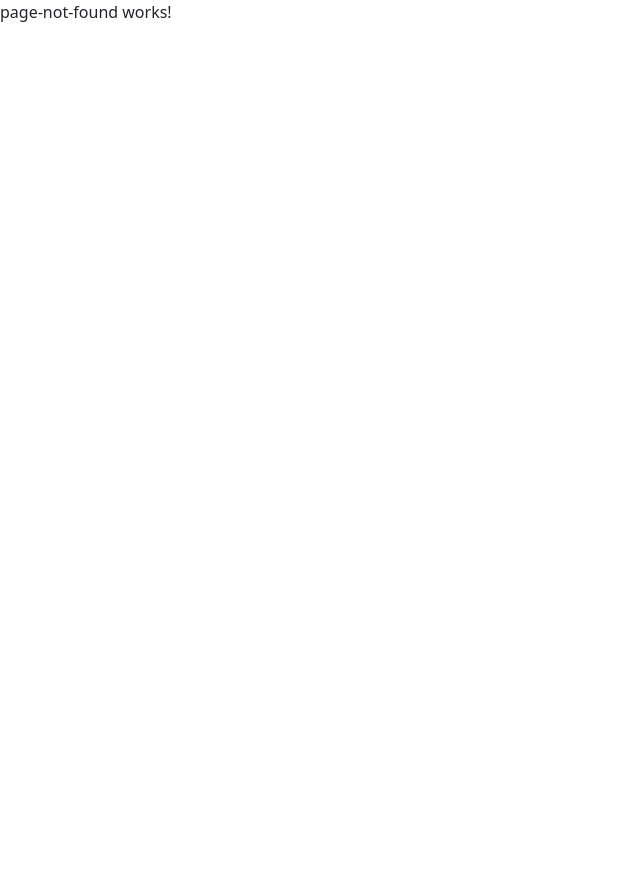
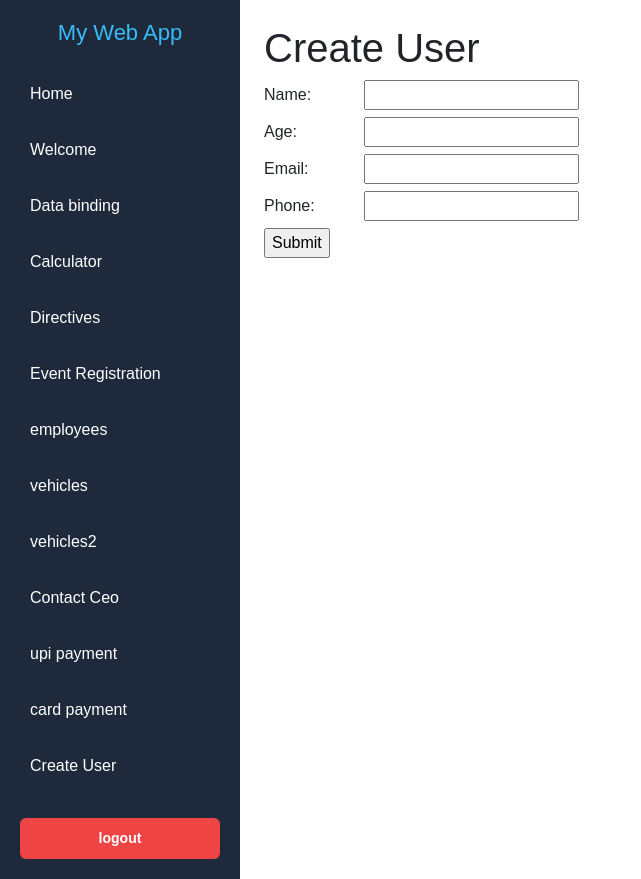
Before and after one commit to Akhilg3m/my-app-feb26, an Angular app: page /dashboard/create-user in a window 1280 px wide. Shown: the whole page, without its empty margins (0-641 px from the left). Before the commit the page ends 800 px from the top, so only its background shows below. Built offline with nearby package versions, Linux system fonts and the light colour scheme.

Commit message:
create user

```diff
--- a/src/app/app-routing.module.ts
+++ b/src/app/app-routing.module.ts
@@ -13,6 +13,7 @@ import { EmployeesComponent } from './employees/employees.component';
 import { VehiclesComponent } from './vehicles/vehicles.component';
 import { ContactCeoComponent } from './contact/contact-ceo/contact-ceo.component';
 import { Vehicles2Component } from './vehicles2/vehicles2.component';
+import { CreateUserComponent } from './create-user/create-user.component';
 
 const routes: Routes = [
   {path:'login', component: LoginComponent},
@@ -27,6 +28,7 @@ const routes: Routes = [
     {path:'vehicles', component:VehiclesComponent},
     {path:'contact-ceo', component:ContactCeoComponent},
     {path:'vehicles2', component:Vehicles2Component},
+    {path:'create-user', component:CreateUserComponent},
     {path:'payment', loadChildren:()=>import('./payment/payment.module').then(m=>m.PaymentModule)}
   ]},
   {path:'', component: LoginComponent},
--- /dev/null
+++ b/src/app/create-user/create-user.component.css
@@ -0,0 +1,4 @@
+label{
+    width: 100px;
+    margin-bottom: 10px;
+}
--- /dev/null
+++ b/src/app/create-user/create-user.component.html
@@ -0,0 +1,22 @@
+<h1>Create User</h1>
+
+<form [formGroup]="userForm" (ngSubmit)="submit()">
+
+    <label for="">Name:</label>
+    <input type="text" formControlName="name">
+    <br>
+
+    <label for="">Age:</label>
+    <input type="number" formControlName="age">
+    <br>
+
+    <label for="">Email:</label>
+    <input type="email" formControlName="email">
+    <br>
+
+    <label for="">Phone:</label>
+    <input type="phone" formControlName="phone">
+    <br>
+
+    <input type="submit">
+</form>
--- /dev/null
+++ b/src/app/create-user/create-user.component.ts
@@ -0,0 +1,23 @@
+import { Component } from '@angular/core';
+import { FormControl, FormGroup } from '@angular/forms';
+
+@Component({
+  selector: 'app-create-user',
+  templateUrl: './create-user.component.html',
+  styleUrls: ['./create-user.component.css']
+})
+export class CreateUserComponent {
+
+  userForm:FormGroup = new FormGroup({
+    name: new FormControl(),
+    age: new FormControl(),
+    email: new FormControl(),
+    phone: new FormControl(),
+  })
+
+  submit(){
+    console.log(this.userForm);
+  }
+
+
+}
--- a/src/app/dashboard/dashboard.component.html
+++ b/src/app/dashboard/dashboard.component.html
@@ -14,6 +14,7 @@
             <li routerLink="contact-ceo">Contact Ceo</li>
             <li routerLink="payment/upi">upi payment</li>
             <li routerLink="payment/card">card payment</li>
+            <li routerLink="create-user">Create User</li>
         </ul>
         <button routerLink="/login">logout</button>
     </div>
```
Also changed, not shown: src/app/app.module.ts (+6 -3 lines), 2 other files (tests, documents, lock files or other folders).
